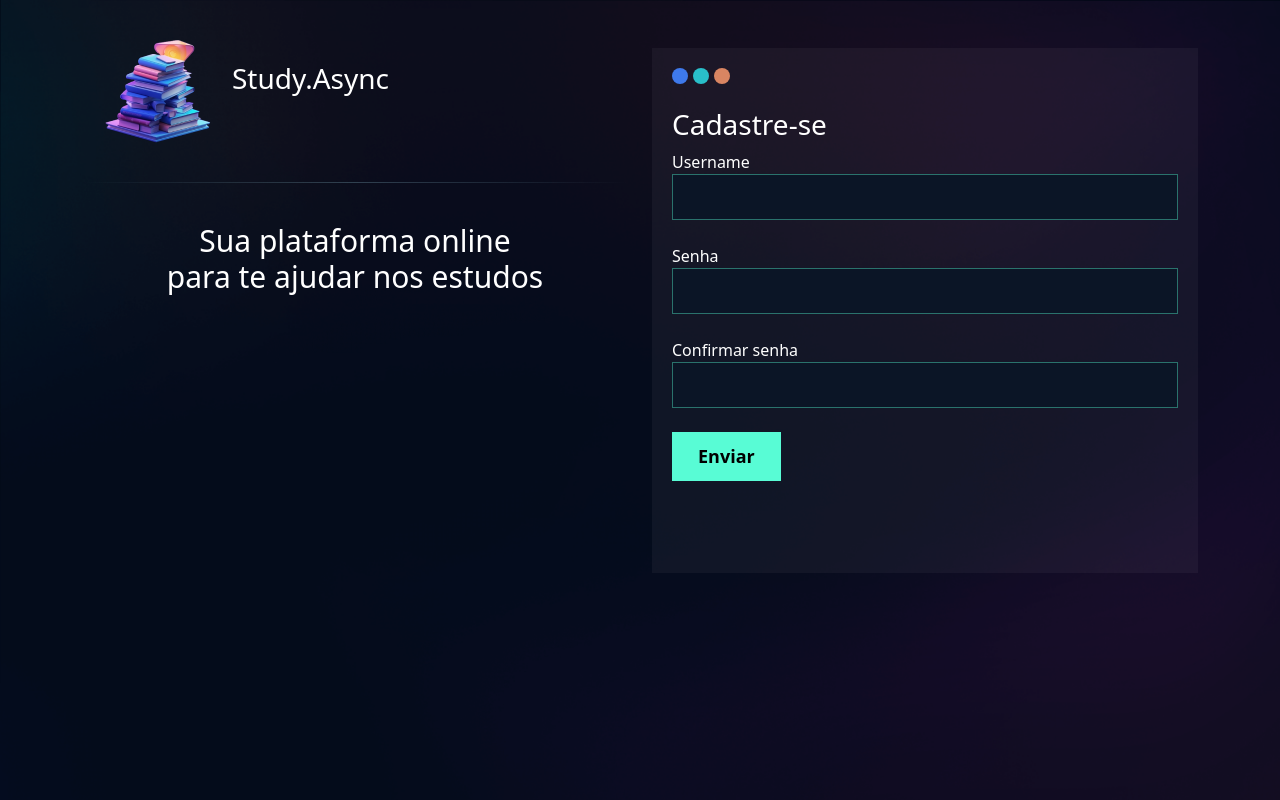
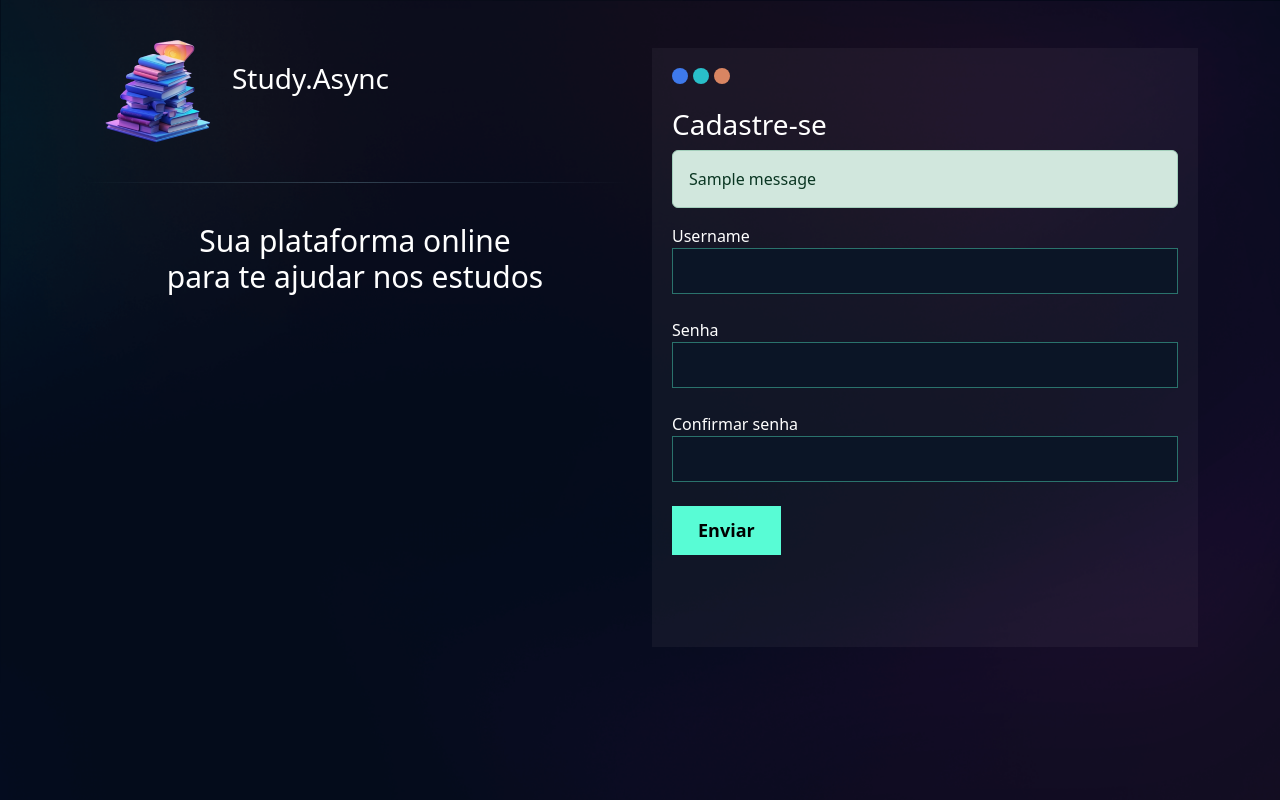
Before and after one commit to Neverton-Sousa/Projeto_STUDY_PSW, a Django app: page /usuarios/cadastro/ in a window 1280 px wide. Run offline with Django 5.2, Linux system fonts and the light colour scheme; tables that the repository leaves empty hold one stand-in row (values such as "Sample post"); one stand-in notice (Sample message) is shown.

Commit message:
cadastro

```diff
--- a/usuarios/templates/cadastro.html
+++ b/usuarios/templates/cadastro.html
@@ -36,7 +36,14 @@
 					</div>
 					<br>
 					<h3>Cadastre-se</h3>
-<form action="" method="POST">
+                    {% if messages %}
+                        {% for message in messages %}
+                            <section class="alert {{message.tags}}">
+                            {{message}}
+                            </section>
+                        {% endfor %}
+                    {% endif %}
+					<form action="{% url 'cadastro'%}" method="POST">{% csrf_token %}
 						<label>Username</label>
 						<input type="text" class="input-form" name="username" id="">
 						<br>
--- a/usuarios/views.py
+++ b/usuarios/views.py
@@ -1,5 +1,33 @@
-from django.shortcuts import render
+from django.shortcuts import render, redirect
 from django.http import HttpResponse
+from django.contrib.auth.models import User
+from django.contrib.messages import constants
+from django.contrib import messages
 
 def cadastro(request):
-    return render(request, 'cadastro.html')
+    if request.method == 'GET':
+        return render(request, 'cadastro.html')
+    else:
+        username = request.POST.get('username')
+        senha = request.POST.get('senha')
+        confirmar_senha = request.POST.get('confirmar_senha')
+
+        if not senha == confirmar_senha:
+            messages.add_message(request, constants.ERROR, 'Senha e Confirmar senha não coíncidem')
+            return redirect('/usuarios/cadastro')
+
+        user = User.objects.filter(username=username)
+
+        if user.exists():
+            messages.add_message(request, constants.ERROR, 'usuario ja existe')
+            return redirect('/usuarios/cadastro')
+        try:
+            user = User.objects.create_user(
+                username=username,
+                password=confirmar_senha,
+            )
+            messages.add_message(request, constants.ERROR, 'Usuário cadastrado com sucesso.')
+            return redirect('/usuarios/login')
+        except:
+            messages.add_message(request, constants.ERROR, 'Erro interno do sistema')
+            return redirect('/usuarios/cadastro')
```
Also changed, not shown: study_async/settings.py (+11 -0 lines), db.sqlite3. Lines whose indentation alone changed are shown as unchanged.
